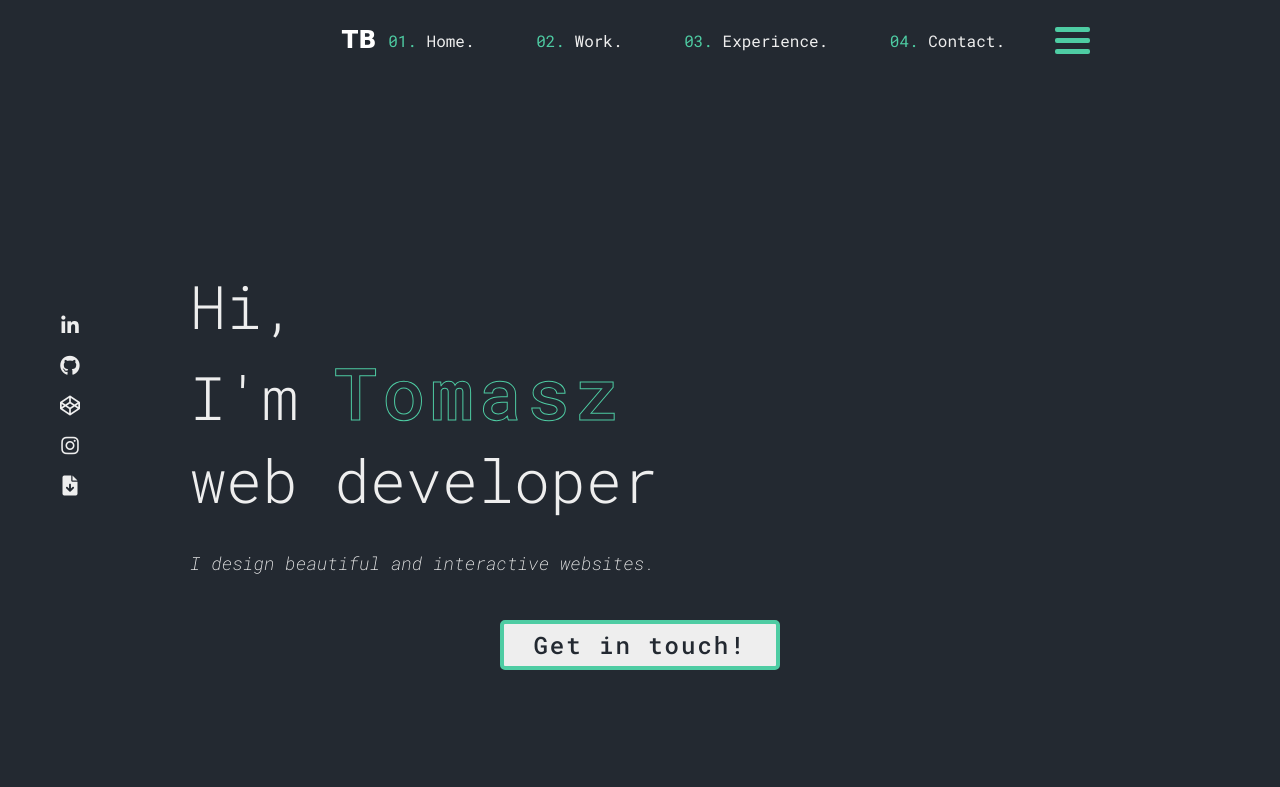
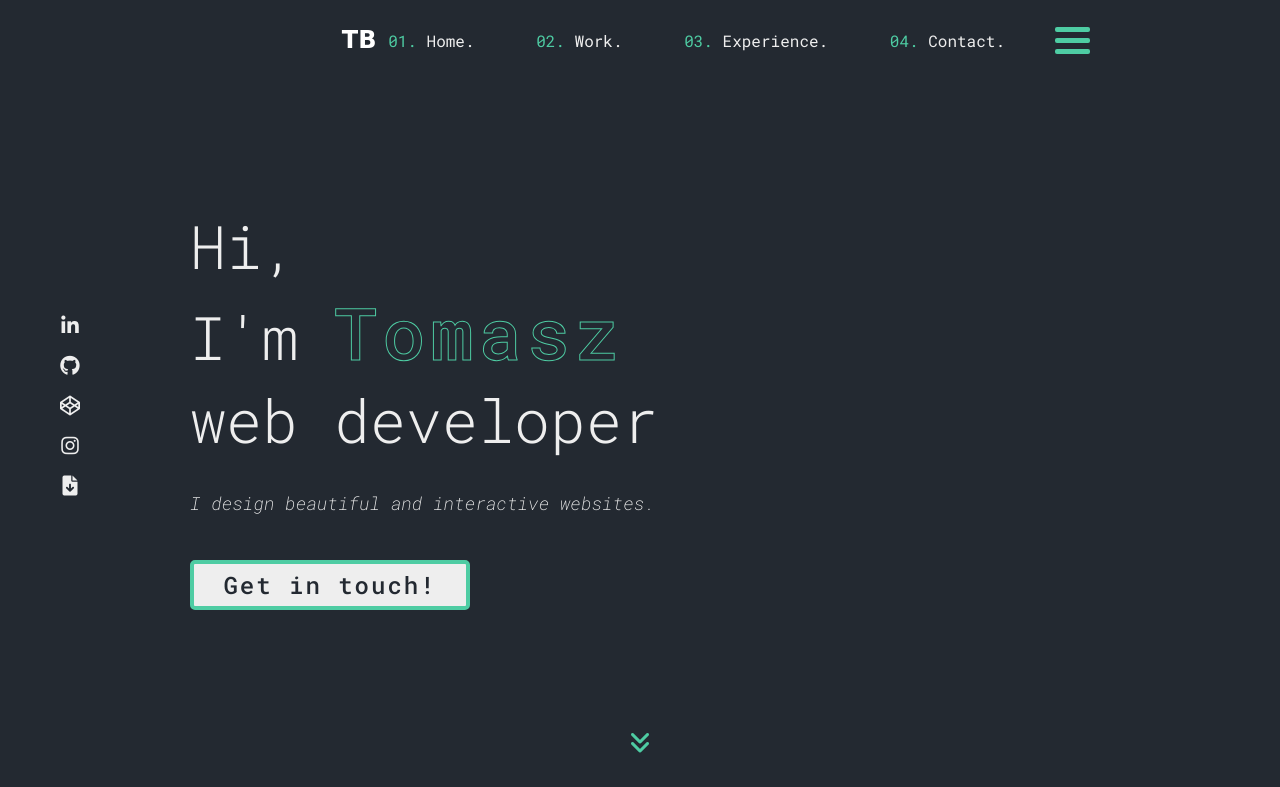
Before and after one commit to tommyb89/portfolio-v1, a plain HTML site: page index.html in a window 1280 px wide. Shown: the top 787 px of the page. Drawn offline with Linux system fonts and the light colour scheme; a web font is replaced by a local one.

Commit message:
reversing changes

```diff
--- a/sass/base/_reset.scss
+++ b/sass/base/_reset.scss
@@ -26,7 +26,7 @@ body {
 // }
 
 header {
-  height: 100vh;
+  height: 85vh;
   color: $tertiary-color;
 }
 section {
--- a/sass/components/_scroll.scss
+++ b/sass/components/_scroll.scss
@@ -1,6 +1,7 @@
 // Scroll down
 .scroll-down {
   position: relative;
+  text-align: center;
   top: 120px;
   text-decoration: none;
   color: $tertiary-color;
--- a/sass/layout/_header.scss
+++ b/sass/layout/_header.scss
@@ -26,7 +26,7 @@
   }
 
   &__button {
-    align-self: center;
+    // align-self: center;
     margin-top: 45px;
     width: 280px;
     font-size: 24px;
```
Also changed, not shown: styles.css, 1 other file.
